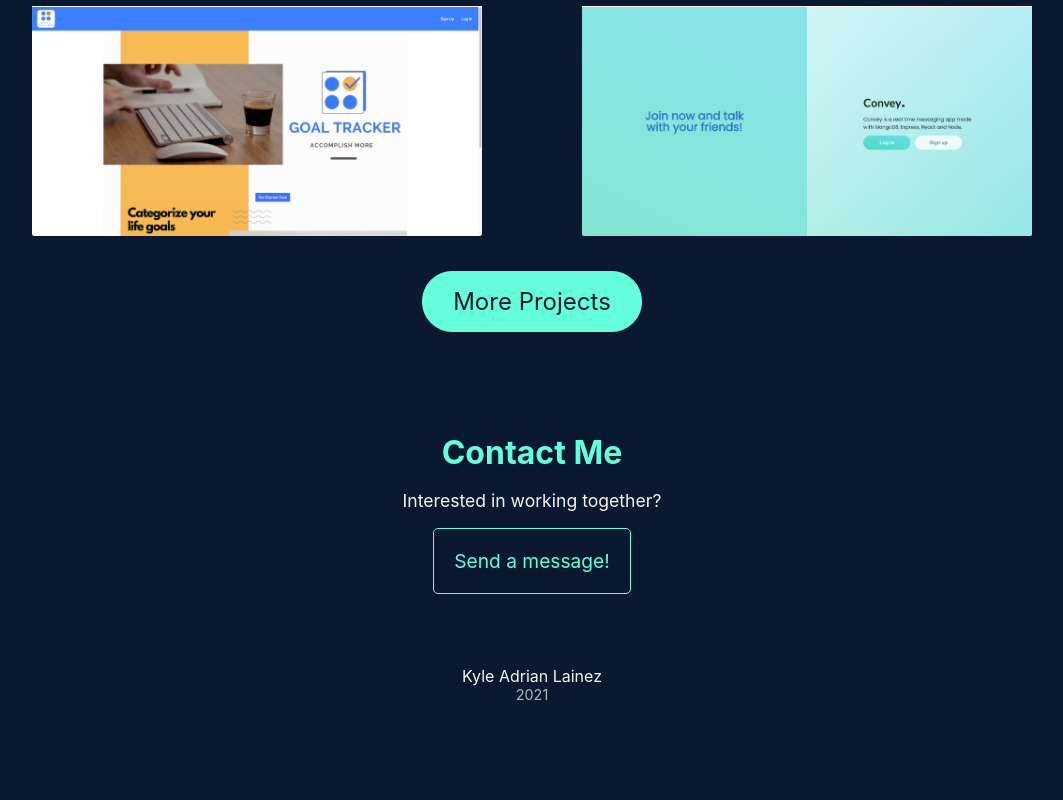
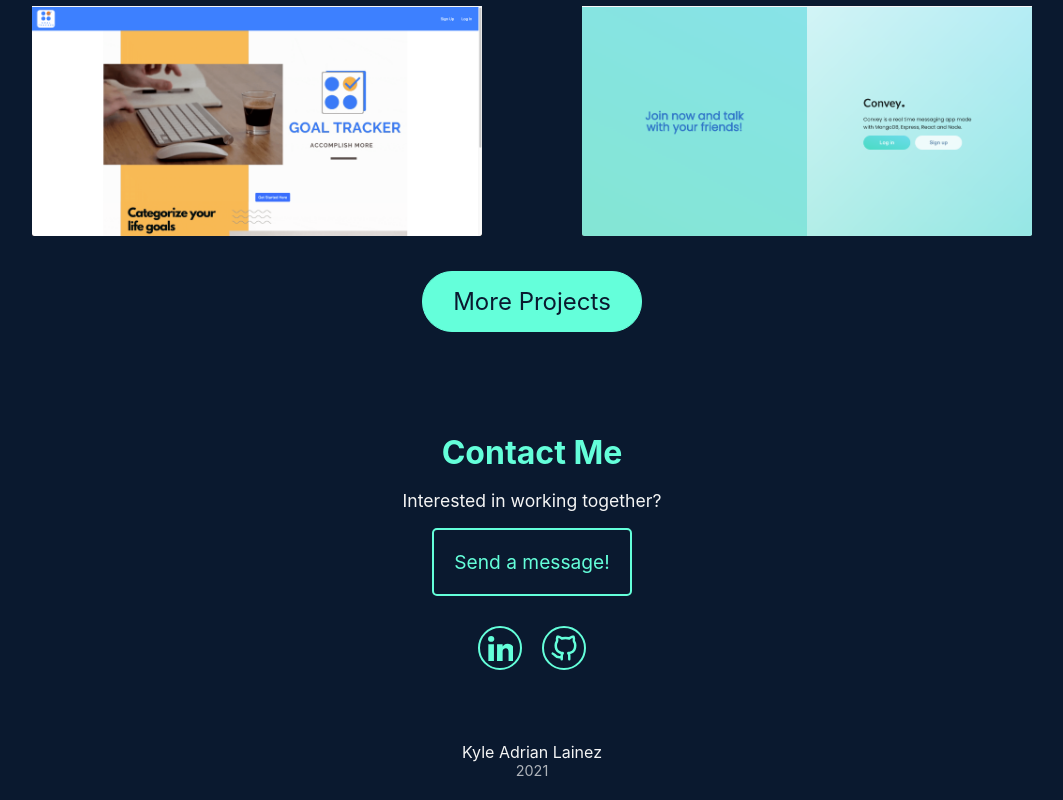
Before and after one commit to kylelainez/Portfolio-react, a React (Create React App) app: page / in a window 1280 px wide. Shown: the part 1625-2425 px from the top of the page, without its empty margins (108-1171 px from the left). Before the commit the page ends 2349 px from the top, so only its background shows below. Built offline with nearby package versions, Linux system fonts and the light colour scheme.

Commit message:
Add icons in contact

```diff
--- a/src/components/contact/contact.css
+++ b/src/components/contact/contact.css
@@ -15,17 +15,56 @@
     font-size: 1.1rem;
 }
 
-.contact a{
+.contact .message{
     color: var(--color-2);
     text-decoration: none;
     font-size: 1.2rem;
     padding: 20px;
-    border: 1px solid var(--color-2);
+    border: 2px solid var(--color-2);
     border-radius: 5px;
     transition: 300ms;
 }
 
-.contact a:hover{
+.contact .message:hover{
     background-color: var(--color-2);
     color: var(--color-1);
 }
+
+.icon-container{
+    display: flex;
+    padding-top: 30px;
+}
+
+.contact svg{
+    fill: var(--color-2);
+    transition: 300ms;
+    height: 25px;
+    width: 25px;
+    padding: 0;
+}
+
+
+.contact .icon-github svg{
+    height: 30px;
+    width: 30px;
+}
+
+.contact .icons{
+    border-radius: 50%;
+    border: 2px solid var(--color-2);
+    padding: 5px;
+    display: flex;
+    justify-content: center;
+    align-items: center;transition: 300ms;
+    height: 30px;
+    width: 30px;
+    margin: 0 10px;
+}
+
+.contact .icons:hover{
+    background-color: var(--color-2);
+}
+
+.contact .icons:hover svg{
+    fill: var(--color-1);
+}
--- a/src/components/contact/contact.jsx
+++ b/src/components/contact/contact.jsx
@@ -5,7 +5,15 @@ function Contact(){
     return <div className="contact" id="contact">
         <h1>Contact Me</h1>
         <p>Interested in working together?</p>
-        <a href="mailto:kyleadrianlainez@gmail.com" target="_blank" rel="noreferrer">Send a message!</a>
+        <a href="mailto:kyleadrianlainez@gmail.com" className="message" target="_blank" rel="noreferrer">Send a message!</a>
+        <div className="icon-container">
+            <a className="icons" rel="noreferrer" href="https://www.linkedin.com/in/kyle-adrian-lainez/" target="_blank">
+                <svg xmlns="http://www.w3.org/2000/svg" xmlnsXlink="http://www.w3.org/1999/xlink" aria-hidden="true" focusable="false" preserveAspectRatio="xMidYMid meet" viewBox="0 0 1000 1000"><path d="M237.485 1000V325.301H13.229V1000h224.256zM125.386 233.127c78.202 0 126.879-51.809 126.879-116.553C250.808 50.37 203.591-.001 126.87-.001C50.161-.001-.002 50.371-.002 116.574c0 64.747 48.665 116.553 123.924 116.553h1.457zM361.61 1000h224.256V623.215c0-20.165 1.457-40.309 7.379-54.724c16.212-40.289 53.111-82.017 115.06-82.017c81.149 0 113.613 61.872 113.613 152.572v360.949h224.242V613.129c0-207.241-110.636-303.668-258.183-303.668c-120.977 0-174.094 67.622-203.603 113.679h1.497v-97.853H361.615c2.943 63.31 0 674.699 0 674.699z"></path></svg>
+            </a>
+            <a className="icon-github icons" rel="noreferrer" href="https://github.com/kylelainez/" target="_blank">
+                <svg xmlns="http://www.w3.org/2000/svg" xmlnsXlink="http://www.w3.org/1999/xlink" aria-hidden="true" focusable="false" preserveAspectRatio="xMidYMid meet" viewBox="0 0 24 24"><path d="M16.24 22a1 1 0 0 1-1-1v-2.6a2.15 2.15 0 0 0-.54-1.66a1 1 0 0 1 .61-1.67C17.75 14.78 20 14 20 9.77a4 4 0 0 0-.67-2.22a2.75 2.75 0 0 1-.41-2.06a3.71 3.71 0 0 0 0-1.41a7.65 7.65 0 0 0-2.09 1.09a1 1 0 0 1-.84.15a10.15 10.15 0 0 0-5.52 0a1 1 0 0 1-.84-.15a7.4 7.4 0 0 0-2.11-1.09a3.52 3.52 0 0 0 0 1.41a2.84 2.84 0 0 1-.43 2.08a4.07 4.07 0 0 0-.67 2.23c0 3.89 1.88 4.93 4.7 5.29a1 1 0 0 1 .82.66a1 1 0 0 1-.21 1a2.06 2.06 0 0 0-.55 1.56V21a1 1 0 0 1-2 0v-.57a6 6 0 0 1-5.27-2.09a3.9 3.9 0 0 0-1.16-.88a1 1 0 1 1 .5-1.94a4.93 4.93 0 0 1 2 1.36c1 1 2 1.88 3.9 1.52a3.89 3.89 0 0 1 .23-1.58c-2.06-.52-5-2-5-7a6 6 0 0 1 1-3.33a.85.85 0 0 0 .13-.62a5.69 5.69 0 0 1 .33-3.21a1 1 0 0 1 .63-.57c.34-.1 1.56-.3 3.87 1.2a12.16 12.16 0 0 1 5.69 0c2.31-1.5 3.53-1.31 3.86-1.2a1 1 0 0 1 .63.57a5.71 5.71 0 0 1 .33 3.22a.75.75 0 0 0 .11.57a6 6 0 0 1 1 3.34c0 5.07-2.92 6.54-5 7a4.28 4.28 0 0 1 .22 1.67V21a1 1 0 0 1-.94 1z"></path></svg>
+            </a>
+        </div>
     </div>
 }
 
```
Also changed, not shown: 1 other file (tests, documents, lock files or other folders).
